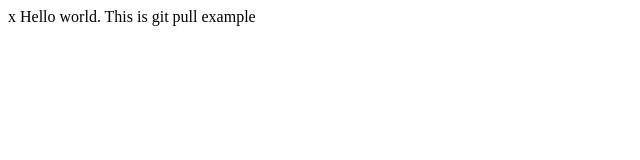
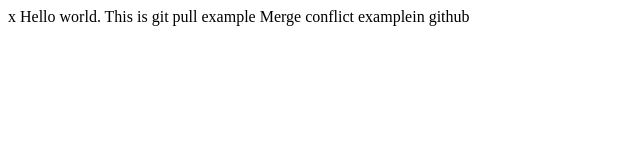
Before and after one commit to itachi23/Git-Lecture0-CS50, a plain HTML site: page index.html in a window 1280 px wide. Shown: the whole page, without its empty margins (0-640 px from the left). Drawn offline with Linux system fonts and the light colour scheme.

Commit message:
Update index.html

```diff
--- a/index.html
+++ b/index.html
@@ -4,5 +4,6 @@
     </title>x
         <body>
             Hello world. This is git pull example
+            Merge conflict examplein github
         </body>
 </html>
```
